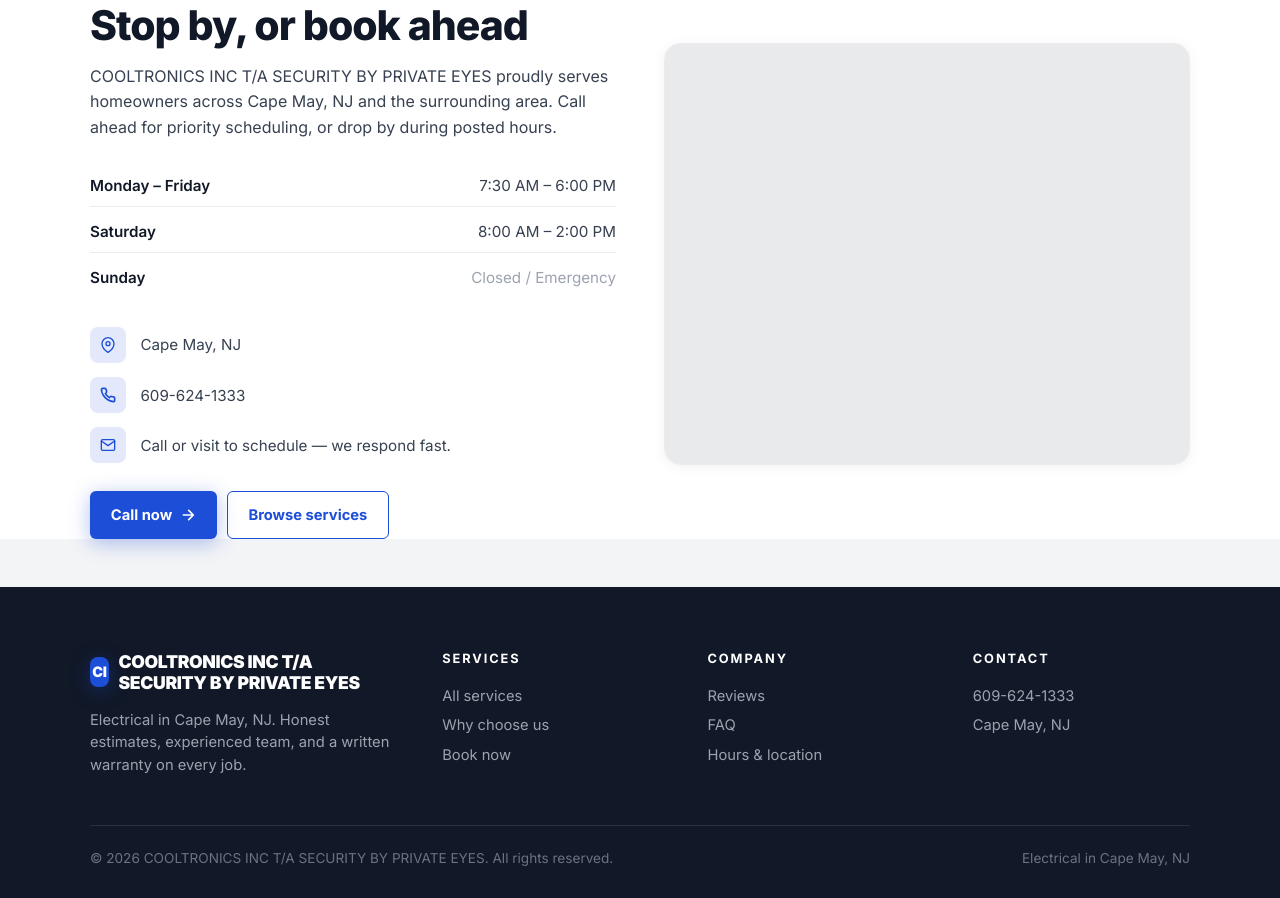
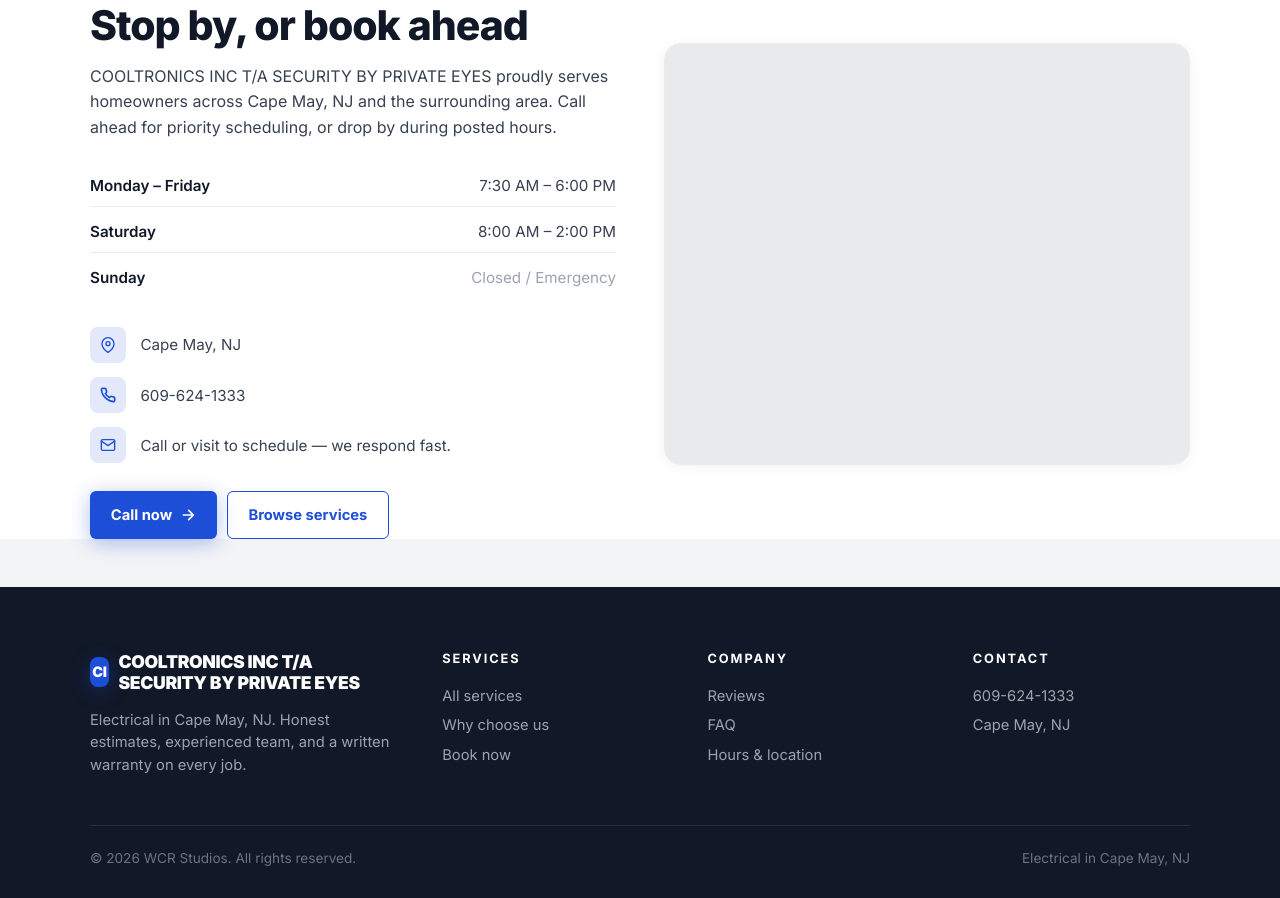
Before and after one commit to Wrenbjor/trades--cooltronics-inc-t-a-security-by-private-eyes, a plain HTML site: page index.html in a window 1280 px wide. Shown: the part 4878-5776 px from the top of the page. Drawn offline with nearby package versions, Linux system fonts and the light colour scheme; no server answers.

Commit message:
Update site

```diff
--- a/index.html
+++ b/index.html
@@ -605,7 +605,7 @@
     </div>
   </div>
   <div class="foot-bottom">
-    <div>&copy; 2026 COOLTRONICS INC T/A  SECURITY BY PRIVATE EYES. All rights reserved.</div>
+    <div>&copy; 2026 WCR Studios. All rights reserved.</div>
     <div>Electrical in Cape May, NJ</div>
   </div>
 </footer>
```
